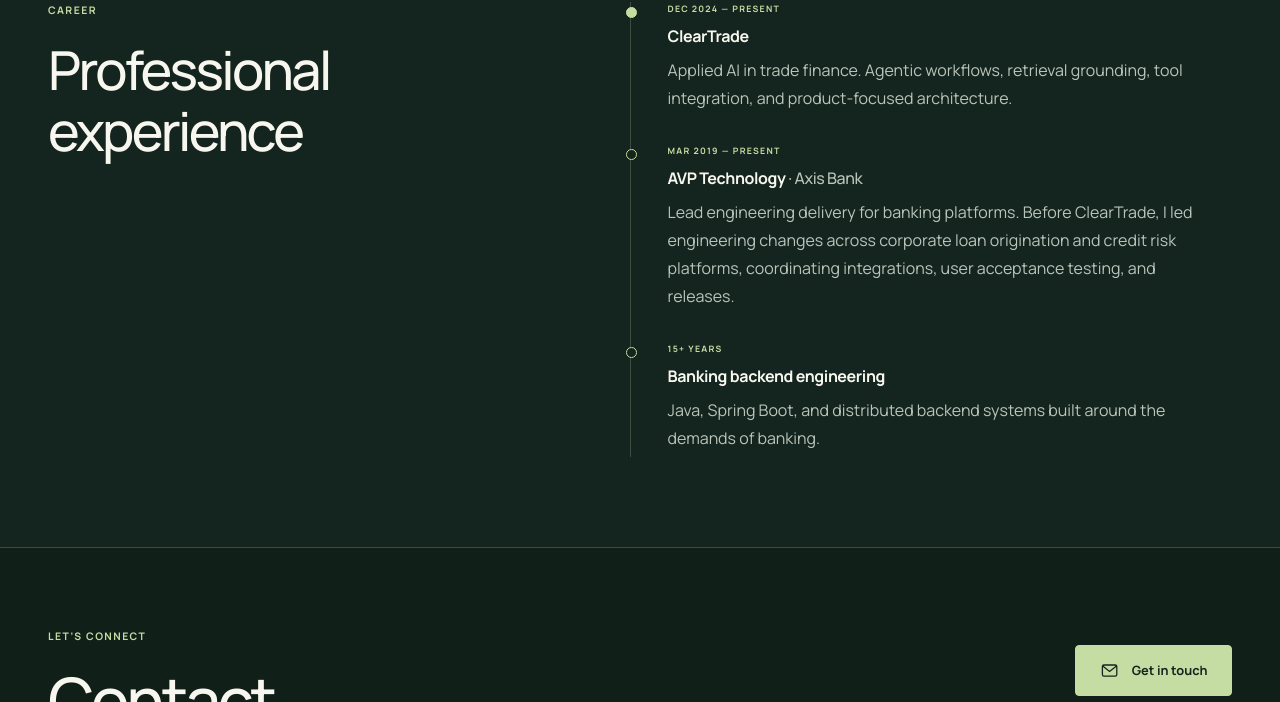
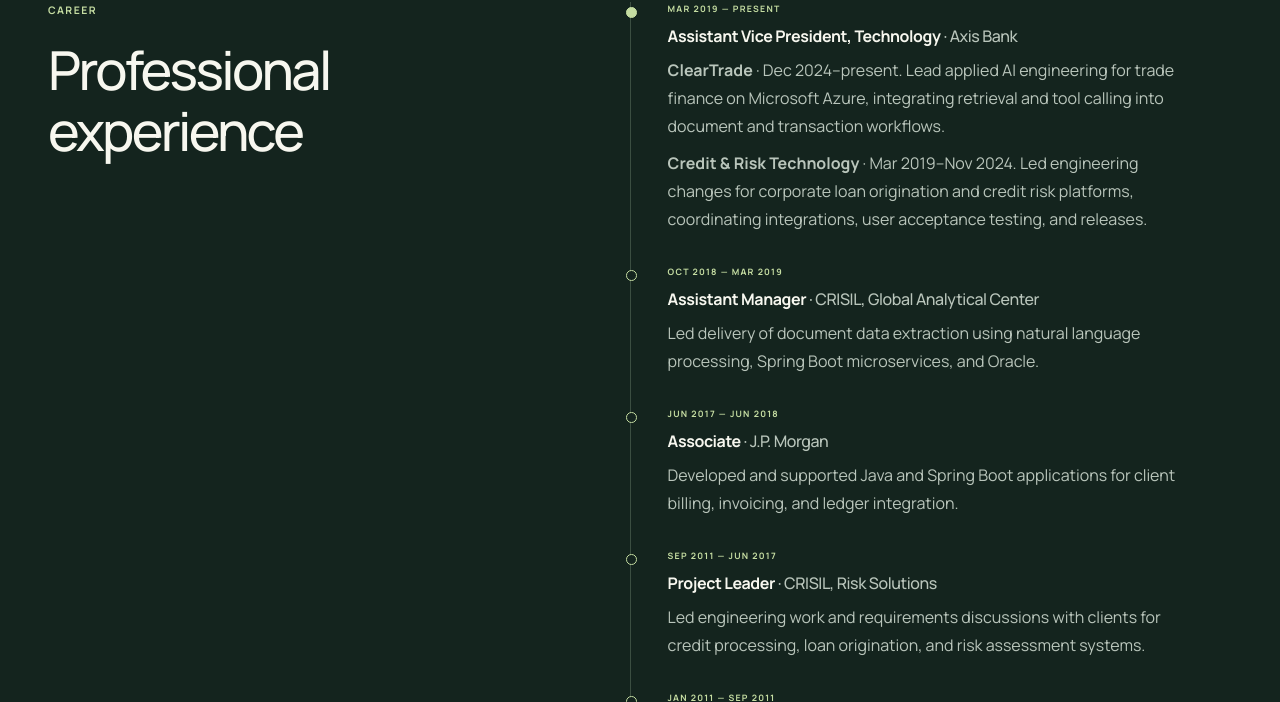
Before and after one commit to sachinj158/PORTFOLIO, a plain HTML site: page portfolio/index.html in a window 1280 px wide. Shown: the part 3713-4415 px from the top of the page. Drawn offline with Linux system fonts and the light colour scheme.

Commit message:
Present professional experience as an employment timeline

```diff
--- a/portfolio/index.html
+++ b/portfolio/index.html
@@ -115,10 +115,31 @@
 
     <section class="shell section experience" id="experience" aria-labelledby="experience-title">
       <div><p class="eyebrow">CAREER</p><h2 id="experience-title">Professional experience</h2></div>
-      <ol class="timeline" aria-label="Experience highlights">
-        <li><p class="eyebrow"><time datetime="2024-12">DEC 2024</time> — PRESENT</p><div><h3>ClearTrade</h3><p>Applied AI in trade finance. Agentic workflows, retrieval grounding, tool integration, and product-focused architecture.</p></div></li>
-        <li><p class="eyebrow">MAR 2019 — PRESENT</p><div><h3>AVP Technology <span>· Axis Bank</span></h3><p>Lead engineering delivery for banking platforms. Before ClearTrade, I led engineering changes across corporate loan origination and credit risk platforms, coordinating integrations, user acceptance testing, and releases.</p></div></li>
-        <li><p class="eyebrow">15+ YEARS</p><div><h3>Banking backend engineering</h3><p>Java, Spring Boot, and distributed backend systems built around the demands of banking.</p></div></li>
+      <ol class="timeline" aria-label="Employment history, most recent first">
+        <li>
+          <p class="eyebrow"><time datetime="2019-03">MAR 2019</time> — PRESENT</p>
+          <div>
+            <h3>Assistant Vice President, Technology <span>· Axis Bank</span></h3>
+            <p><strong>ClearTrade</strong> · Dec 2024–present. Lead applied AI engineering for trade finance on Microsoft Azure, integrating retrieval and tool calling into document and transaction workflows.</p>
+            <p><strong>Credit &amp; Risk Technology</strong> · Mar 2019–Nov 2024. Led engineering changes for corporate loan origination and credit risk platforms, coordinating integrations, user acceptance testing, and releases.</p>
+          </div>
+        </li>
+        <li>
+          <p class="eyebrow"><time datetime="2018-10">OCT 2018</time> — <time datetime="2019-03">MAR 2019</time></p>
+          <div><h3>Assistant Manager <span>· CRISIL, Global Analytical Center</span></h3><p>Led delivery of document data extraction using natural language processing, Spring Boot microservices, and Oracle.</p></div>
+        </li>
+        <li>
+          <p class="eyebrow"><time datetime="2017-06">JUN 2017</time> — <time datetime="2018-06">JUN 2018</time></p>
+          <div><h3>Associate <span>· J.P. Morgan</span></h3><p>Developed and supported Java and Spring Boot applications for client billing, invoicing, and ledger integration.</p></div>
+        </li>
+        <li>
+          <p class="eyebrow"><time datetime="2011-09">SEP 2011</time> — <time datetime="2017-06">JUN 2017</time></p>
+          <div><h3>Project Leader <span>· CRISIL, Risk Solutions</span></h3><p>Led engineering work and requirements discussions with clients for credit processing, loan origination, and risk assessment systems.</p></div>
+        </li>
+        <li>
+          <p class="eyebrow"><time datetime="2011-01">JAN 2011</time> — <time datetime="2011-09">SEP 2011</time></p>
+          <div><h3>Software Engineer <span>· Accord Info-system Pvt. Ltd.</span></h3></div>
+        </li>
       </ol>
     </section>
 
```
